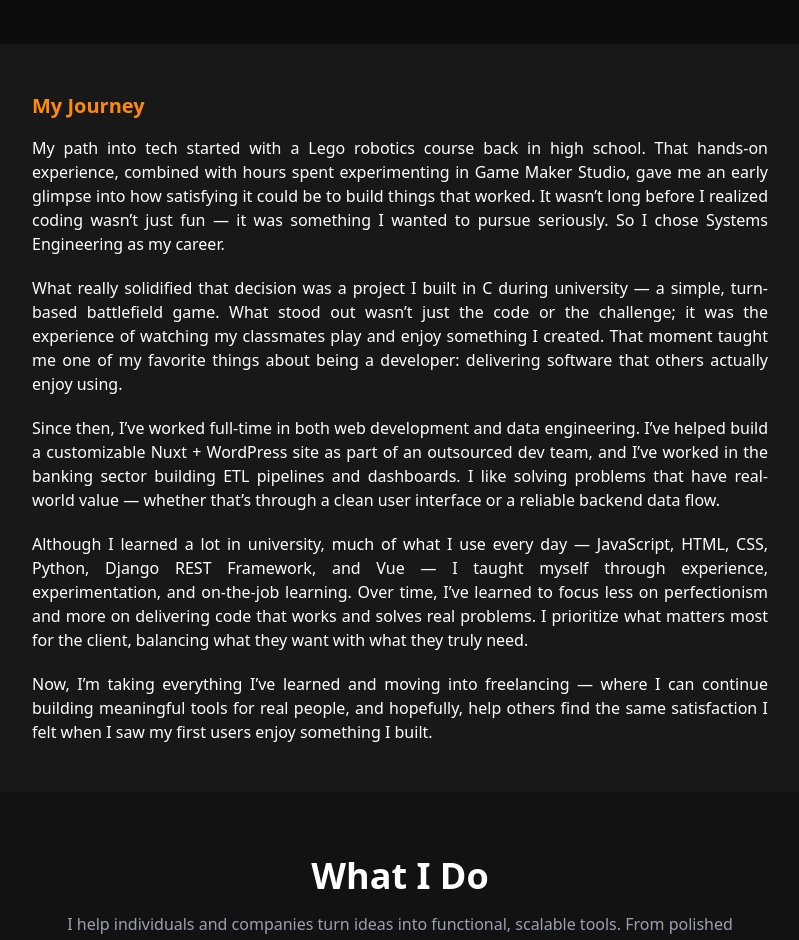
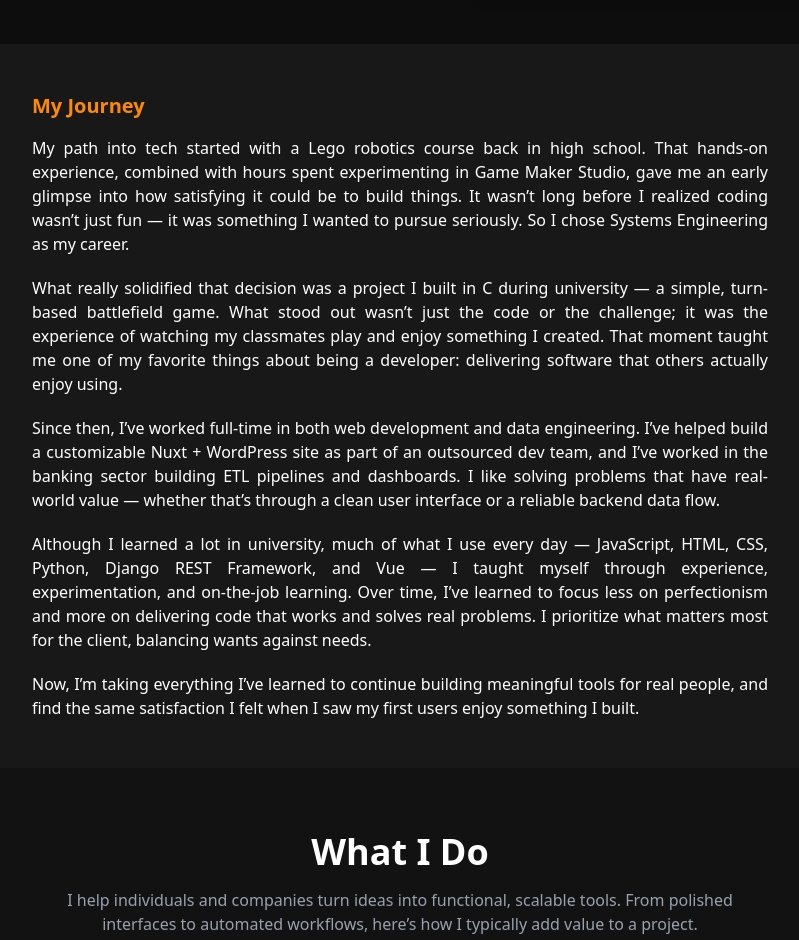
Before and after one commit to MrTato/personal-portfolio-vue, a Vue app: page /about in a window 1280 px wide. Shown: the part 520-1460 px from the top of the page, without its empty margins (240-1039 px from the left). Built offline with nearby package versions, Linux system fonts and the light colour scheme; no server answers.

Commit message:
Fixed MyJourney journey

```diff
--- a/src/components/About/MyJourney.vue
+++ b/src/components/About/MyJourney.vue
@@ -5,9 +5,9 @@
       <p>
         My path into tech started with a Lego robotics course back in high school. That hands-on
         experience, combined with hours spent experimenting in Game Maker Studio, gave me an early
-        glimpse into how satisfying it could be to build things that worked. It wasn’t long before I
-        realized coding wasn’t just fun — it was something I wanted to pursue seriously. So I chose
-        Systems Engineering as my career.
+        glimpse into how satisfying it could be to build things. It wasn’t long before I realized
+        coding wasn’t just fun — it was something I wanted to pursue seriously. So I chose Systems
+        Engineering as my career.
       </p>
       <p>
         What really solidified that decision was a project I built in C during university — a
@@ -28,12 +28,12 @@
         CSS, Python, Django REST Framework, and Vue — I taught myself through experience,
         experimentation, and on-the-job learning. Over time, I’ve learned to focus less on
         perfectionism and more on delivering code that works and solves real problems. I prioritize
-        what matters most for the client, balancing what they want with what they truly need.
+        what matters most for the client, balancing wants against needs.
       </p>
       <p>
-        Now, I’m taking everything I’ve learned and moving into freelancing — where I can continue
-        building meaningful tools for real people, and hopefully, help others find the same
-        satisfaction I felt when I saw my first users enjoy something I built.
+        Now, I’m taking everything I’ve learned to continue building meaningful tools for real
+        people, and find the same satisfaction I felt when I saw my first users enjoy something I
+        built.
       </p>
     </div>
   </section>
```
